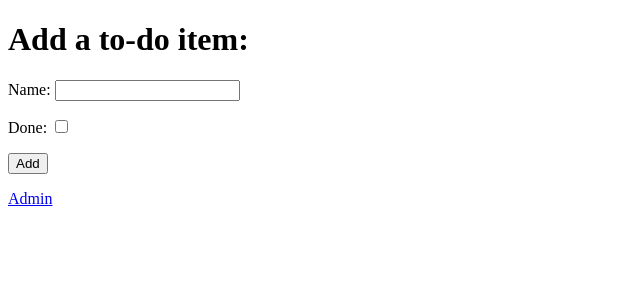
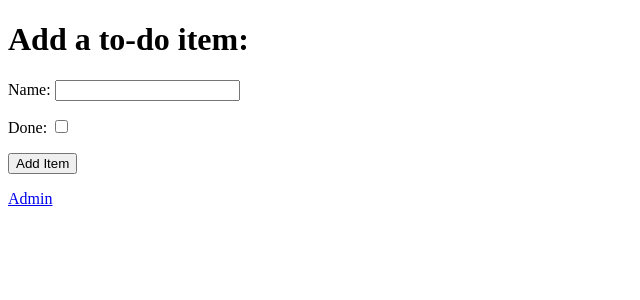
Before and after one commit to billdavisjr/intro_to_django, a Django app: template todo/templates/todo/add_item.html in a window 1280 px wide. Shown: the top 300 px of the page, without its empty margins (0-640 px from the left). Run offline with Django 3.2, Linux system fonts and the light colour scheme; the template is opened without the code that fills it, so the values that code supplies are empty.

Commit message:
Fix an add item mistake

```diff
--- a/django_todo/urls.py
+++ b/django_todo/urls.py
@@ -20,5 +20,5 @@ from todo.views import get_todo_list, add_item
 urlpatterns = [
     path('admin/', admin.site.urls),
     path("", get_todo_list, name='get_todo_list'),
-    path("add/", add_item, name='add')
+    path("add", add_item, name='add')
 ]
--- a/todo/templates/todo/add_item.html
+++ b/todo/templates/todo/add_item.html
@@ -23,7 +23,7 @@
             </div>
             <div>
                 <p>
-                    <button type="submit">Add</button>
+                    <button type="submit">Add Item</button>
                 </p>
             </div>
         </form>
```
